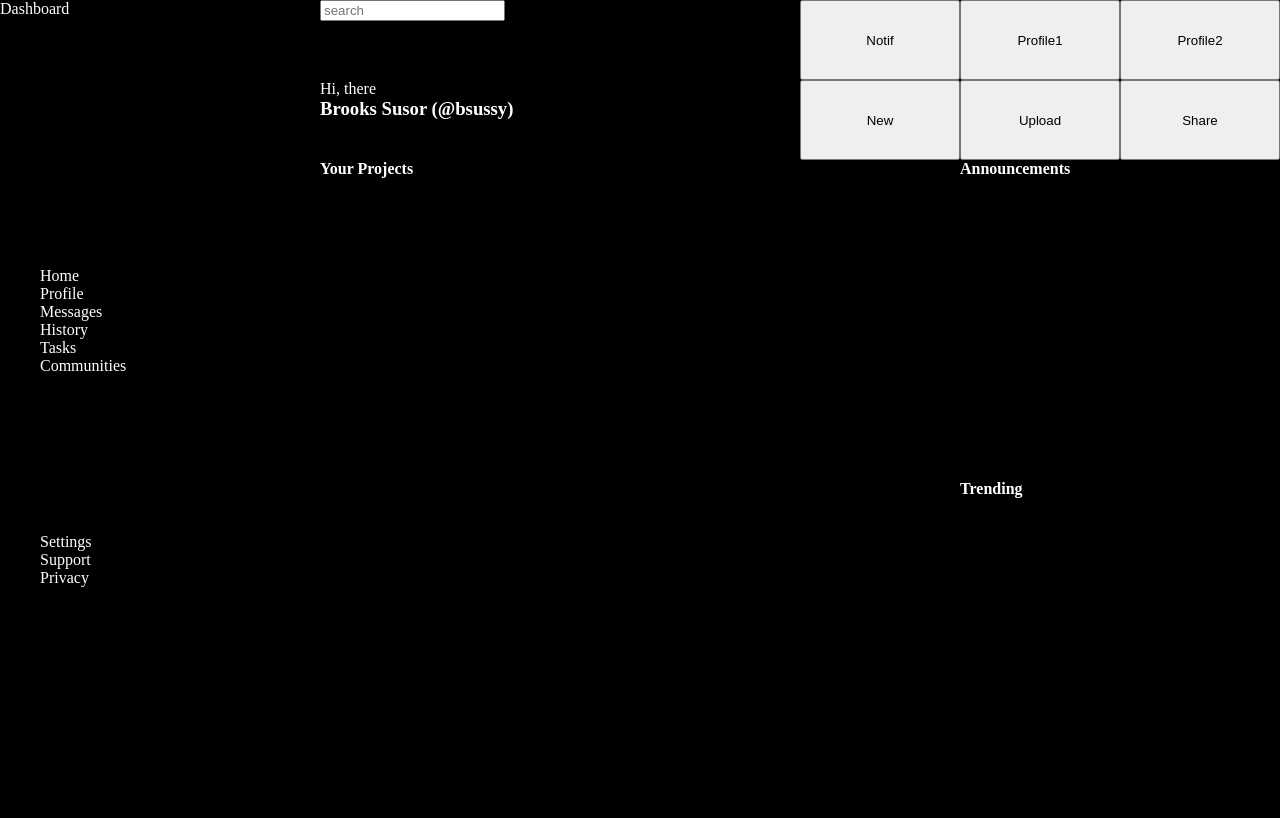
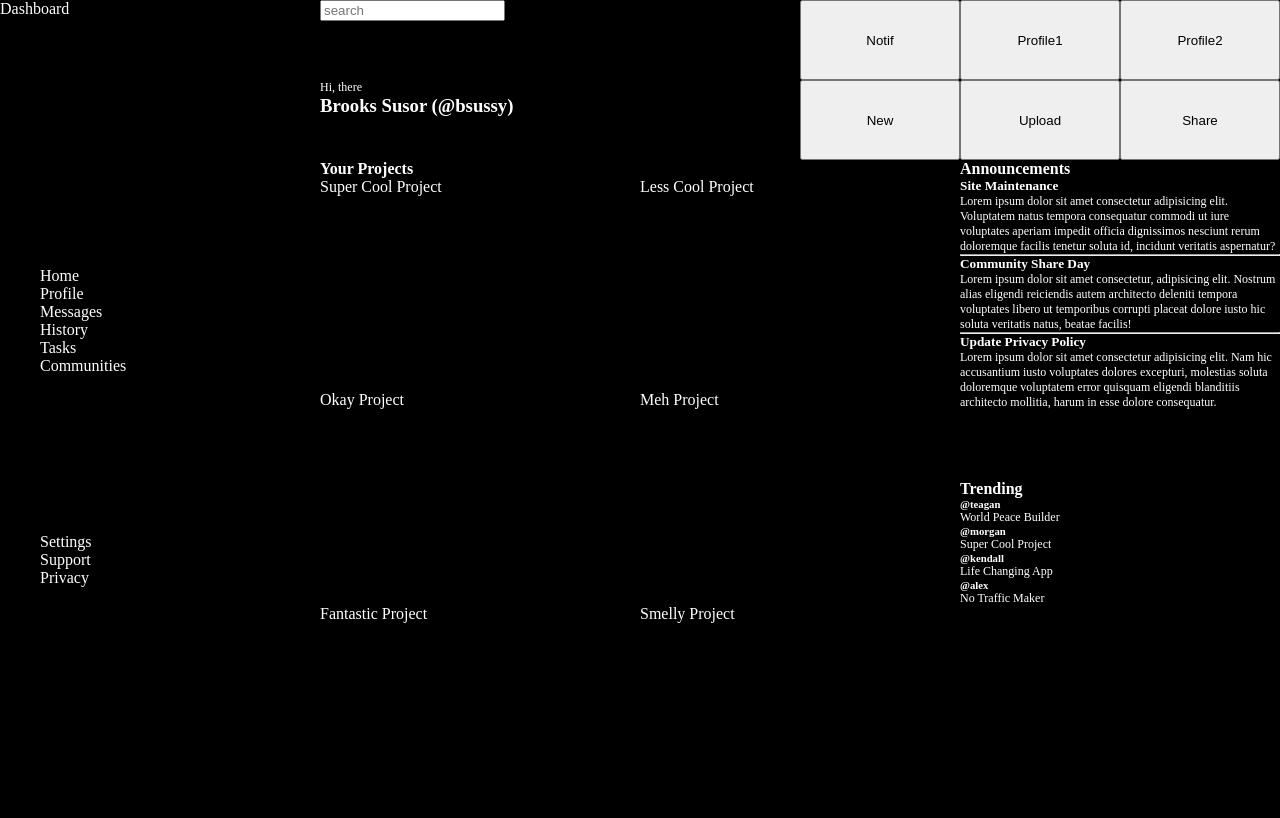
Before and after one commit to BrooksSuz/adminDashboard, a plain HTML site: page index.html in a window 1280 px wide. Drawn offline with Linux system fonts and the light colour scheme.

Commit message:
Finished product

```diff
--- a/index.html
+++ b/index.html
@@ -65,13 +65,53 @@
 
         <div class="container-projects">
 
+          <div class="super">Super Cool Project</div>
+          <div class="less">Less Cool Project</div>
+          <div class="okay">Okay Project</div>
+          <div class="meh">Meh Project</div>
+          <div class="fan">Fantastic Project</div>
+          <div class="smelly">Smelly Project</div>
+
         </div>
 
       </div>
 
-      <div class="announcements"><h4>Announcements</h4></div>
+      <div class="announcements">
 
-      <div class="trending"><h4>Trending</h4></div>
+        <h4>Announcements</h4>
+
+        <h5>Site Maintenance</h5>
+        <p>Lorem ipsum dolor sit amet consectetur adipisicing elit. Voluptatem natus tempora consequatur commodi ut iure voluptates aperiam impedit officia dignissimos nesciunt rerum doloremque facilis tenetur soluta id, incidunt veritatis aspernatur?</p>
+
+        <hr>
+
+        <h5>Community Share Day</h5>
+        <p>Lorem ipsum dolor sit amet consectetur, adipisicing elit. Nostrum alias eligendi reiciendis autem architecto deleniti tempora voluptates libero ut temporibus corrupti placeat dolore iusto hic soluta veritatis natus, beatae facilis!</p>
+
+        <hr>
+
+        <h5>Update Privacy Policy</h5>
+        <p>Lorem ipsum dolor sit amet consectetur adipisicing elit. Nam hic accusantium iusto voluptates dolores excepturi, molestias soluta doloremque voluptatem error quisquam eligendi blanditiis architecto mollitia, harum in esse dolore consequatur.</p>
+
+      </div>
+
+      <div class="trending">
+
+        <h4>Trending</h4>
+
+        <h6>@teagan</h6>
+        <p>World Peace Builder</p>
+
+        <h6>@morgan</h6>
+        <p>Super Cool Project</p>
+
+        <h6>@kendall</h6>
+        <p>Life Changing App</p>
+
+        <h6>@alex</h6>
+        <p>No Traffic Maker</p>
+
+      </div>
 
     </div>
 
--- a/main.css
+++ b/main.css
@@ -108,6 +108,40 @@ body {
   grid-area: projects;
 }
 
+.container-projects {
+  display: grid;
+  grid-template: 1fr 1fr 1fr / 1fr 1fr;
+  grid-template-areas:
+  "super less"
+  "okay meh"
+  "fan smelly";
+  height: 100%;
+}
+
+.super {
+  grid-area: super;
+}
+
+.less {
+  grid-area: less;
+}
+
+.okay {
+  grid-area: okay;
+}
+
+.meh {
+  grid-area: meh;
+}
+
+.fan {
+  grid-area: fan;
+}
+
+.smelly {
+  grid-area: smelly;
+}
+
 .announcements {
   grid-area: announcements;
 }
@@ -127,3 +161,7 @@ a {
 button {
   color: black;
 }
+
+p {
+  font-size: 12px;
+}
```
